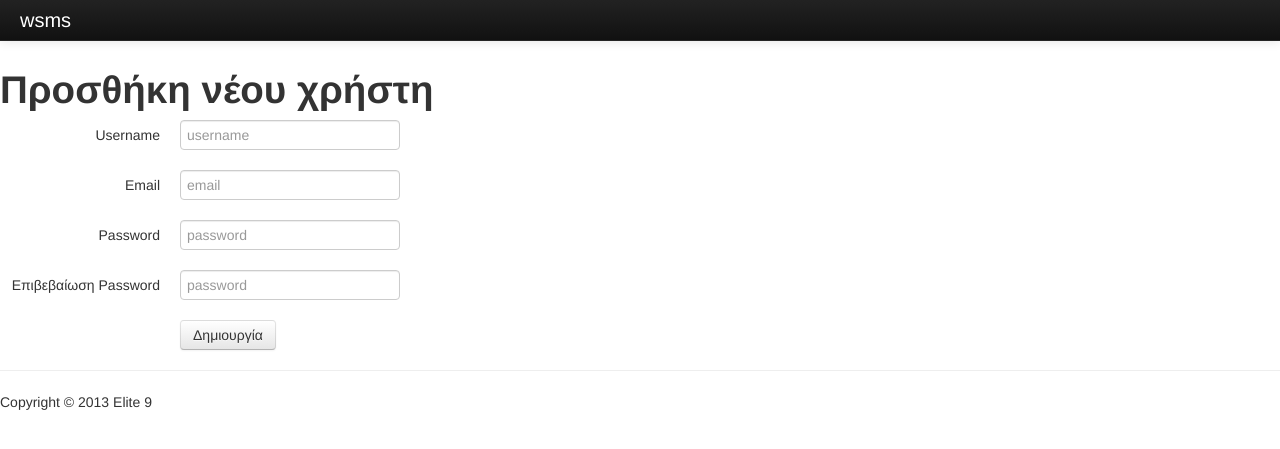
After one commit to bitzesmichail/wsms, a PHP site: template Views/users/adduser.php in a window 1280 px wide. The commit adds this page. Shown: the top 449 px of the page. Run offline with PHP 8.4, Linux system fonts and the light colour scheme; the template is opened without the code that fills it, so the values that code supplies are empty; some libraries are stand-ins or nearby versions.

Commit message:
First stab at adding a new user

```diff
--- /dev/null
+++ b/Views/users/adduser.php
@@ -0,0 +1,41 @@
+<?php
+  //$which = 'users'; //which navbar button is active
+  require_once 'Views/navbars/navbar.php';
+?>
+
+<h1>
+  	Προσθήκη νέου χρήστη
+</h1>
+
+<form class="form-horizontal" action="<?php echo USERS . "/create"; ?>" method="post">
+  <div class="control-group">
+    <label class="control-label" for="username">Username</label>
+    <div class="controls">
+      <input type="text" name="username" placeholder="username">
+    </div>
+  </div>
+  <div class="control-group">
+    <label class="control-label" for="email">Email</label>
+    <div class="controls">
+      <input type="text" name="email" placeholder="email">
+    </div>
+  </div>
+  <div class="control-group">
+    <label class="control-label" for="password">Password</label>
+    <div class="controls">
+      <input type="password" name="password" placeholder="password">
+    </div>
+  </div>
+  <div class="control-group">
+    <label class="control-label" for="retypepassword">Επιβεβαίωση Password</label>
+    <div class="controls">
+      <input type="password" name="retypepassword" placeholder="password">
+    </div>
+  </div>
+
+  <div class="control-group">
+    <div class="controls">
+      <button type="submit" class="btn">Δημιουργία</button>
+    </div>
+  </div>
+</form>
--- a/Views/users/index.php
+++ b/Views/users/index.php
@@ -33,3 +33,7 @@
 	}
 ?>
 </table>
+
+<p>
+  <a href="<?= USERS . "/adduser" ?>"><button class="btn btn-primary" type="button" >Προσθήκη νέου χρήστη</button></a>
+</p>
```
Also changed, not shown: Controllers/UsersController.php (+20 -4 lines), Views/users/viewAll.php (deleted, +0 -13 lines).
